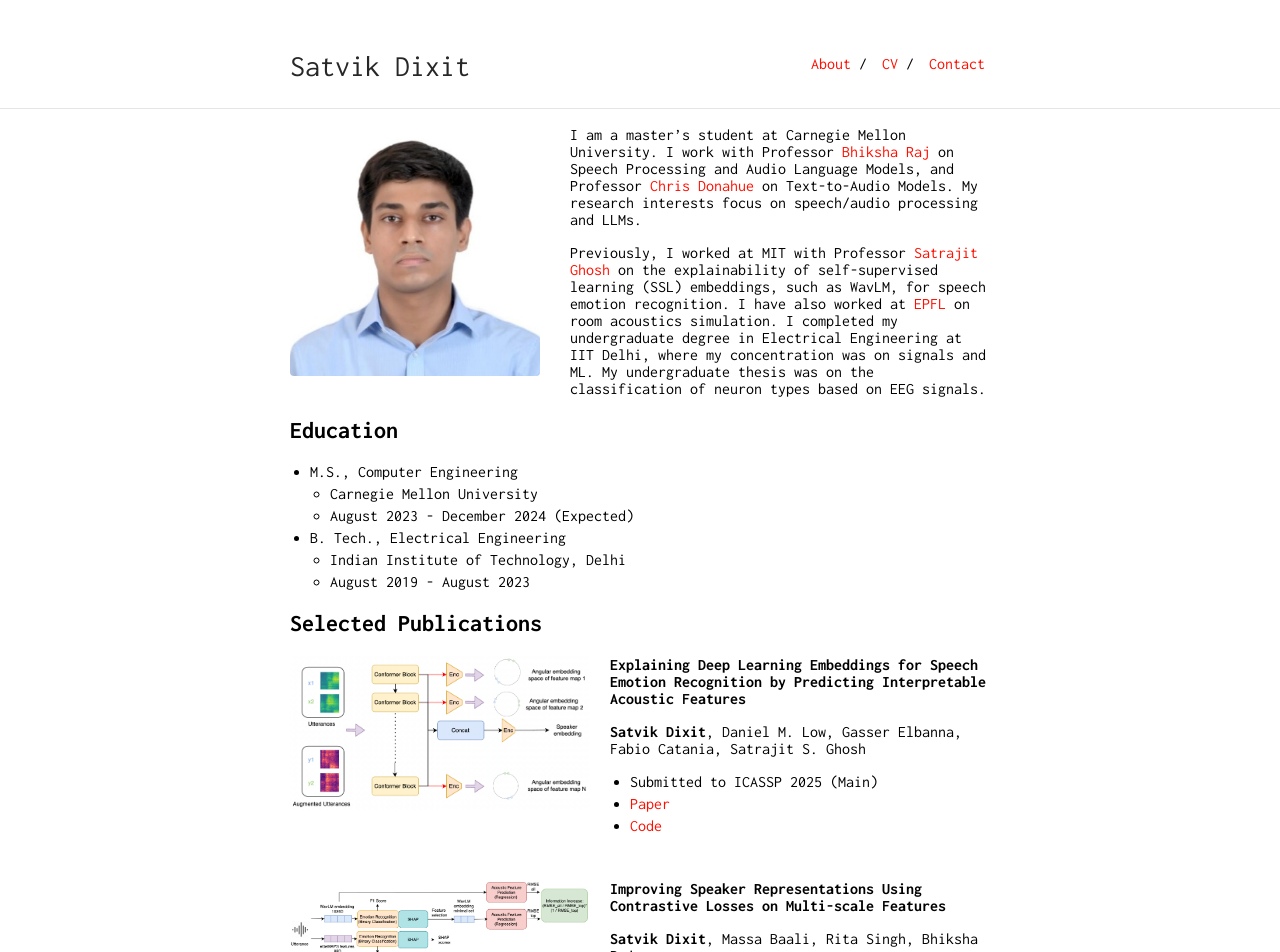
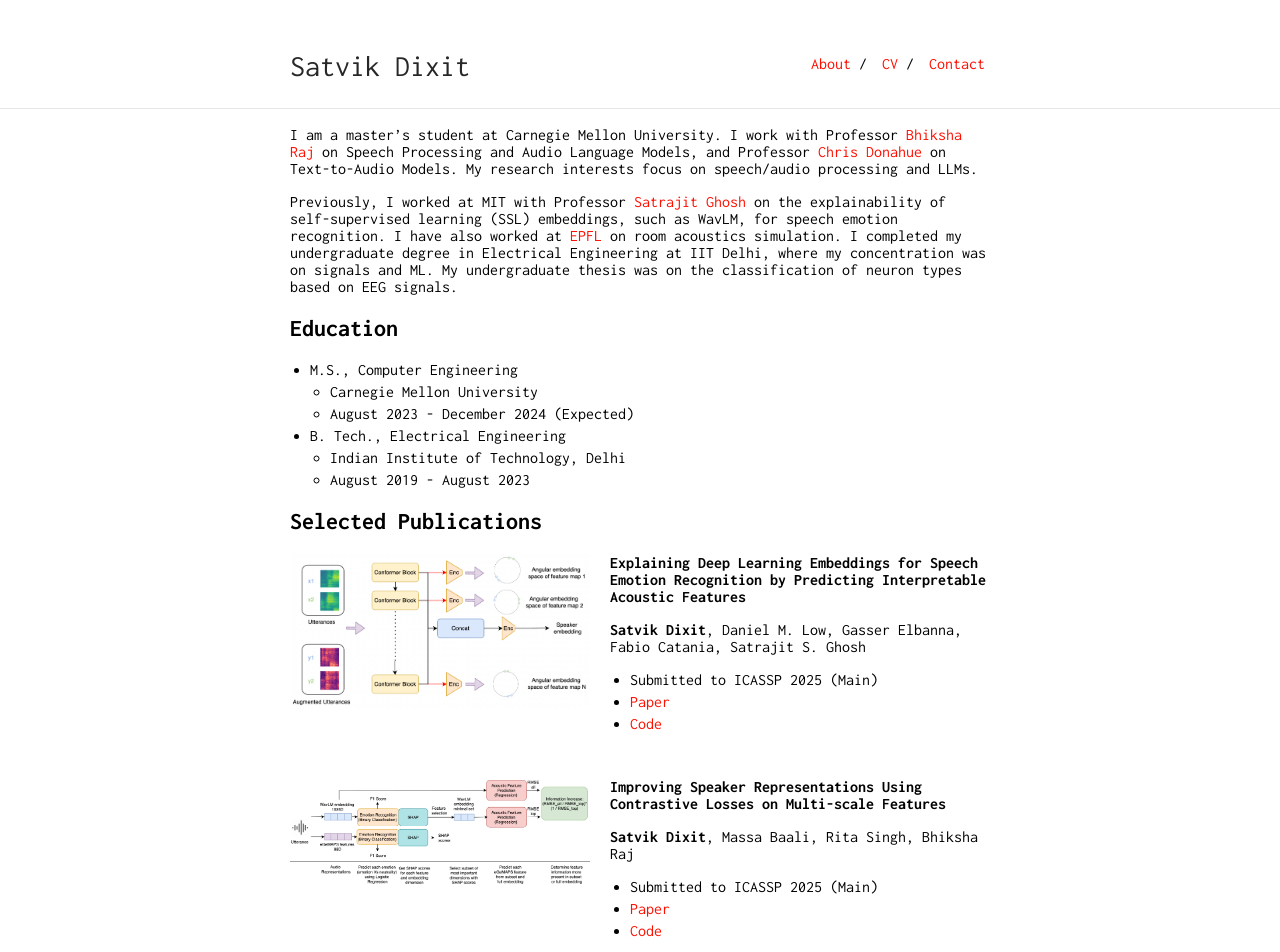
Before and after one commit to satvik-dixit/satvik-dixit.github.io, a Jekyll site: the page built from index.md, in a window 1280 px wide. Shown: the top 952 px of the page. Built offline with Jekyll 4.4.1, drawn with Linux system fonts in a browser that asks for light colours.

Commit message:
Update index.md

```diff
--- a/index.md
+++ b/index.md
@@ -1,8 +1,6 @@
 ---
 layout: default
 ---
-
-![Profile Picture](/assets/img/profile.jpg){:.profile-picture}
 
 I am a master's student at Carnegie Mellon University. I work with Professor [Bhiksha Raj](https://cmu-mlsp.github.io/team/bhiksha_raj) on Speech Processing and Audio Language Models, and Professor [Chris Donahue](https://chrisdonahue.com/) on Text-to-Audio Models. My research interests focus on speech/audio processing and LLMs.
 
```
